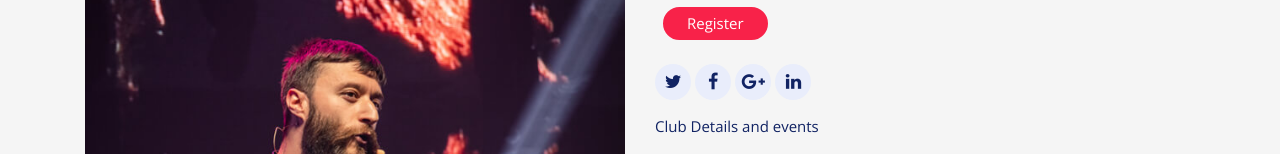
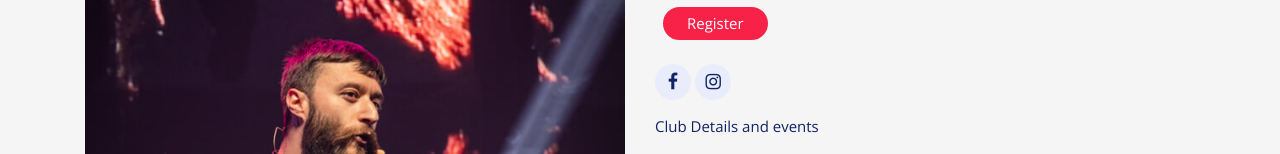
Before and after one commit to dilsekhpatnaik7/sankalp-2k23, a plain HTML site: page event-details.html in a window 1280 px wide. Shown: the part 327-481 px from the top of the page. Drawn offline with nearby package versions, Linux system fonts and the light colour scheme.

Commit message:
commit by saunak

```diff
--- a/event-details.html
+++ b/event-details.html
@@ -88,10 +88,8 @@
               <h2>Club Name</h2>
               <div class='register'><a href=""></a>Register</a></div><br>
               <div class="social">
-                <a href=""><i class="fa fa-twitter"></i></a>
                 <a href=""><i class="fa fa-facebook"></i></a>
-                <a href=""><i class="fa fa-google-plus"></i></a>
-                <a href=""><i class="fa fa-linkedin"></i></a>
+                <a href=""><i class="fa fa-instagram"></i></a>
               </div>
               <p>Club Details and events</p>
             </div>
```
